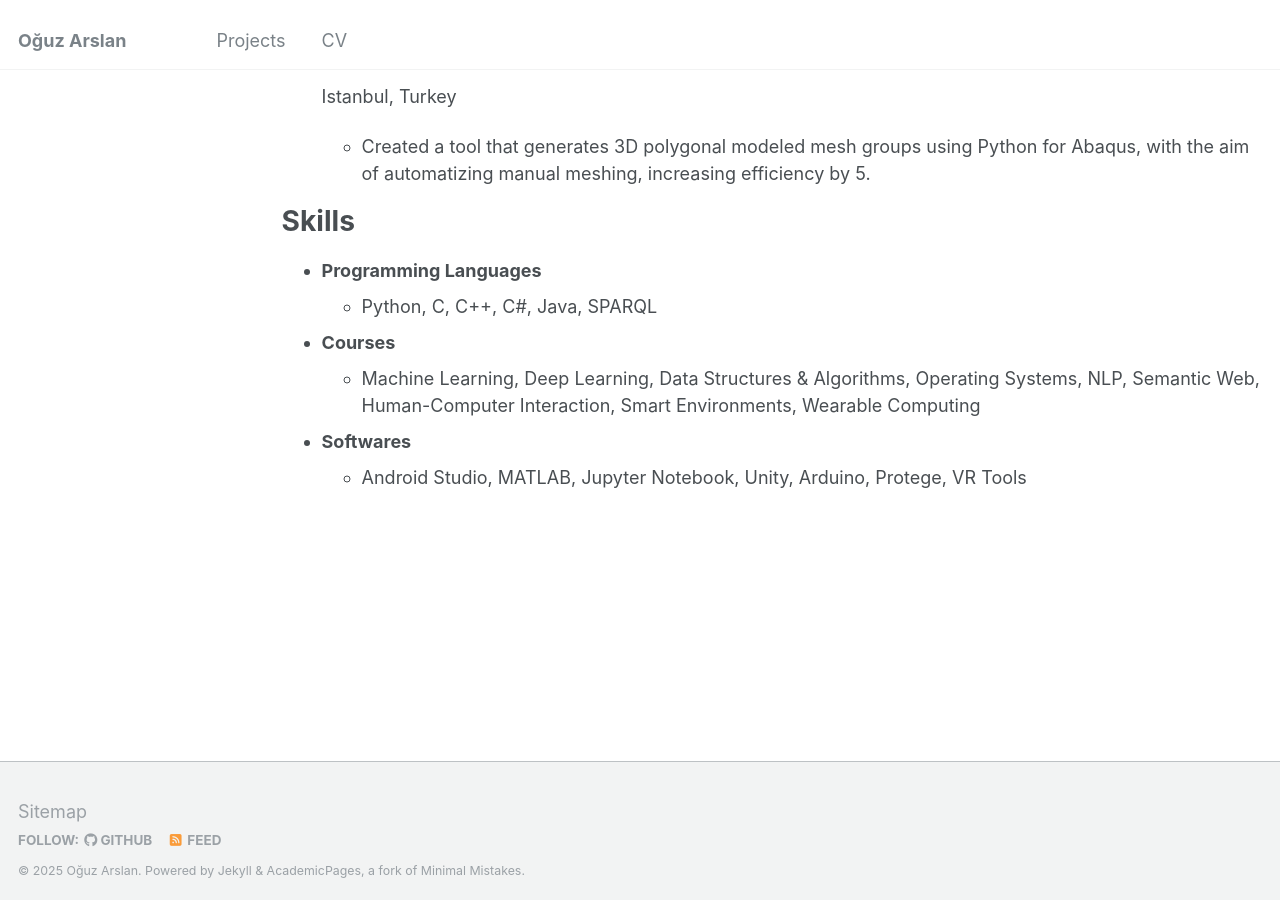
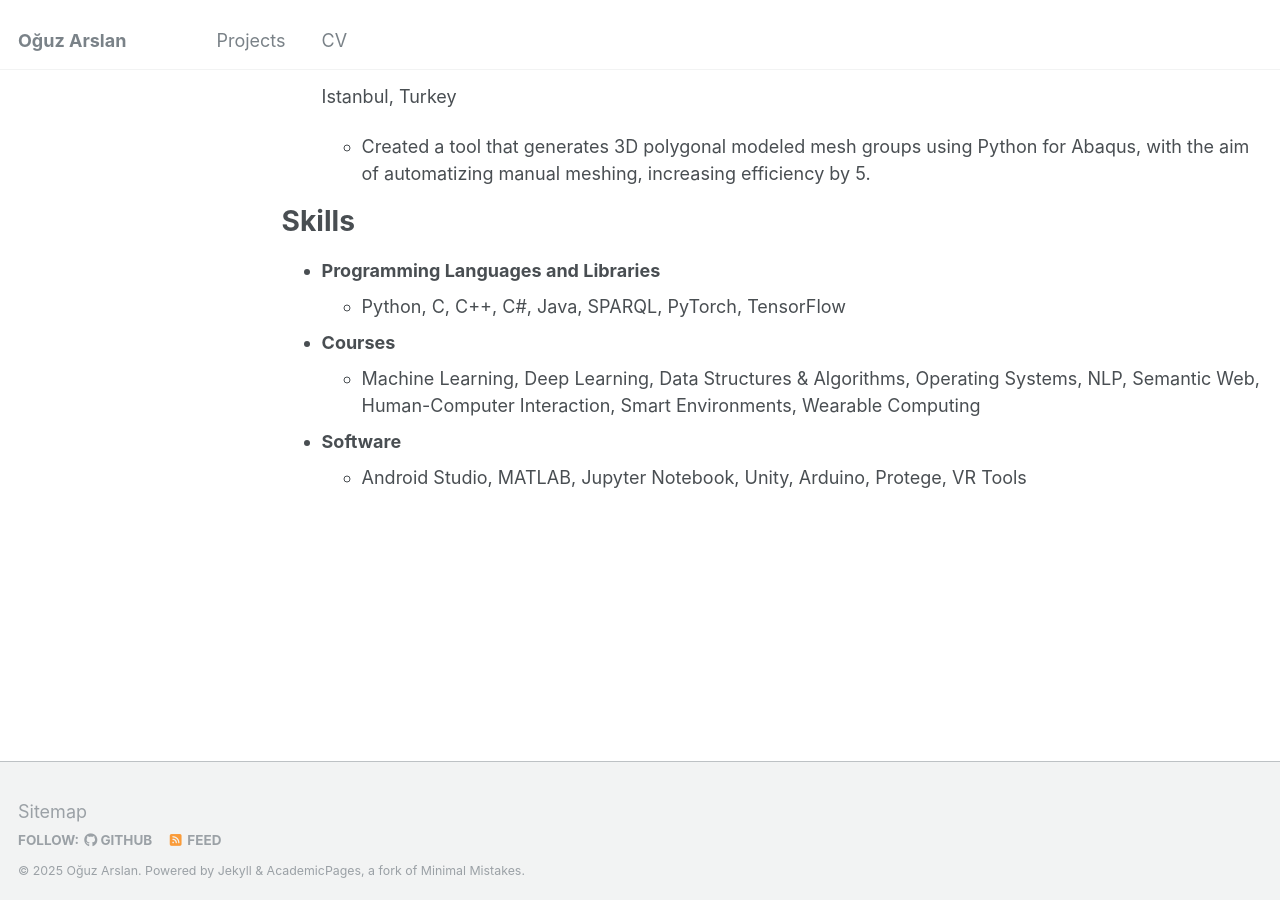
Before and after one commit to Boysle/boysle.github.io, a Jekyll site: the page built from _pages/cv.md, in a window 1280 px wide and 900 px high, scrolled down 682 px. Built offline with Jekyll 4.4.1, drawn with Linux system fonts in a browser that asks for light colours.

Commit message:
Update cv.md

```diff
--- a/_pages/cv.md
+++ b/_pages/cv.md
@@ -36,9 +36,9 @@ produced materials are distributed to organizations such as NASA and Airbus.
 
 Skills
 ======
-* **Programming Languages**
-  * Python, C, C++, C#, Java, SPARQL
+* **Programming Languages and Libraries**
+  * Python, C, C++, C#, Java, SPARQL, PyTorch, TensorFlow
 * **Courses**
   * Machine Learning, Deep Learning, Data Structures & Algorithms, Operating Systems, NLP, Semantic Web, Human-Computer Interaction, Smart Environments, Wearable Computing
-* **Softwares**
+* **Software**
   * Android Studio, MATLAB, Jupyter Notebook, Unity, Arduino, Protege, VR Tools
```
